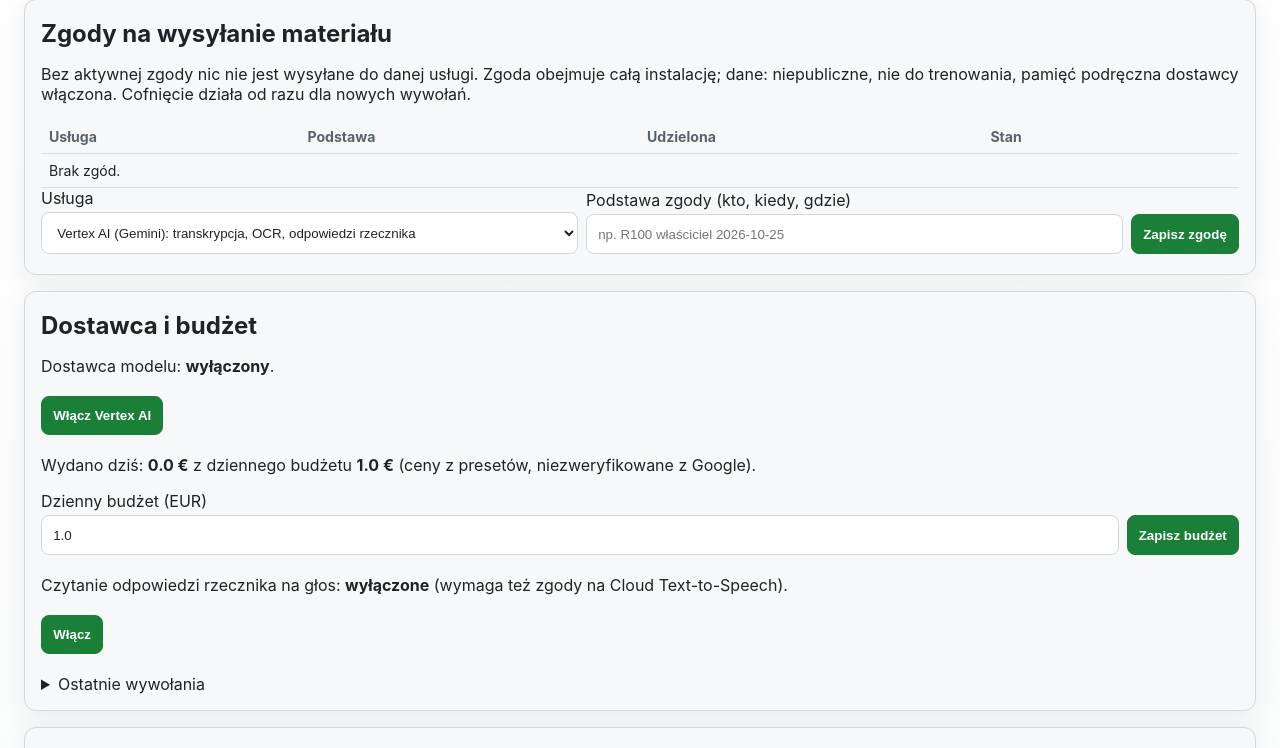
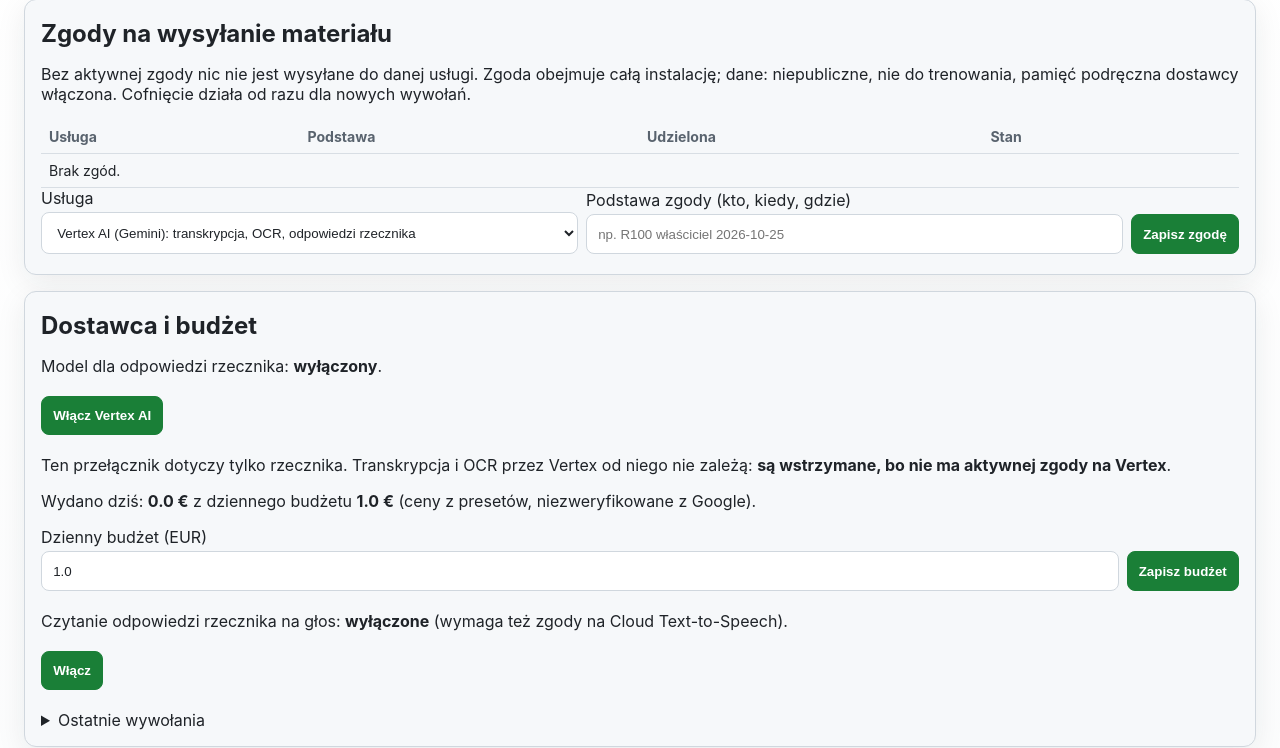
Before and after one commit to klb-t/AGEDS, a FastAPI app: page /settings in a window 1280 px wide. Shown: the part 192-940 px from the top of the page. Run offline with FastAPI, Linux system fonts and the light colour scheme; data comes from the database, SQL or seed files in the repository; data that the repository does not hold is empty.

Commit message:
Settings: the provider switch is labelled as the advocate's; paid media state shown [skip ci]
/settings showed 'Dostawca modelu: wyłączony' while Vertex ASR/OCR kept
running under the consent (philosophy review 2.2). The switch now reads
'Model dla odpowiedzi rzecznika', and a note says whether Vertex
transcription/OCR is active (consent present) or stopped, and that
revoking the consent stops all paid Vertex calls.

Co-Authored-By: Claude Opus 5.5 <noreply@anthropic.com>

```diff
--- a/server/app/api/owner.py
+++ b/server/app/api/owner.py
@@ -198,6 +198,7 @@ def settings_page(request: Request, done: str | None = Query(None, max_length=60
                  'voice': authz.get_setting(db, 'advocate.voice'),
                  'budget': authz.get_setting(db, 'advocate.daily_budget_eur', 1.0),
                  'spent': round(providers.spent_today_eur(db), 4),
+                 'vertex_consent': _active_consent(db, 'vertex'),
                  'calls': [dict(r) for r in db.execute(
                      'SELECT purpose, provider_name, model, status, cost_eur, started_at FROM provider_calls ORDER BY id DESC LIMIT 15')]}
     presets = {kind: _presets(kind) for kind in ('asr', 'ocr')}
--- a/server/app/templates/owner_settings.html
+++ b/server/app/templates/owner_settings.html
@@ -17,8 +17,9 @@
 </section>
 
 <section class="panel"><h2>Dostawca i budżet</h2>
-<p>Dostawca modelu: <b data-owner-provider>{{ 'Vertex AI (Gemini)' if provider else 'wyłączony' }}</b>.
+<p>Model dla odpowiedzi rzecznika: <b data-owner-provider>{{ 'Vertex AI (Gemini)' if provider else 'wyłączony' }}</b>.
 <form method="post" action="/settings/provider" class="owner-inline"><button name="state" value="{{ 'off' if provider else 'on' }}">{{ 'Wyłącz' if provider else 'Włącz Vertex AI' }}</button></form></p>
+<p class="wb-alert" role="note" data-owner-media-paid="{{ 'active' if vertex_consent else 'stopped' }}">Ten przełącznik dotyczy tylko rzecznika. Transkrypcja i OCR przez Vertex od niego nie zależą: {% if vertex_consent %}<b>działają, bo zgoda na Vertex jest aktywna</b>. Aby wstrzymać wszystkie płatne wywołania Vertex, cofnij tę zgodę powyżej{% else %}<b>są wstrzymane, bo nie ma aktywnej zgody na Vertex</b>{% endif %}.</p>
 <p>Wydano dziś: <b data-owner-spent>{{ spent }} €</b> z dziennego budżetu <b data-owner-budget>{{ budget }} €</b> (ceny z presetów, niezweryfikowane z Google).</p>
 <form method="post" action="/settings/budget" class="owner-inline" data-owner-budget-form><label>Dzienny budżet (EUR)<input name="eur" value="{{ budget }}" inputmode="decimal" required></label><button>Zapisz budżet</button></form>
 <p>Czytanie odpowiedzi rzecznika na głos: <b data-owner-voice>{{ 'włączone' if voice else 'wyłączone' }}</b> (wymaga też zgody na Cloud Text-to-Speech).
```
Also changed, not shown: server/tests/test_owner_web.py (+11 -0 lines).
